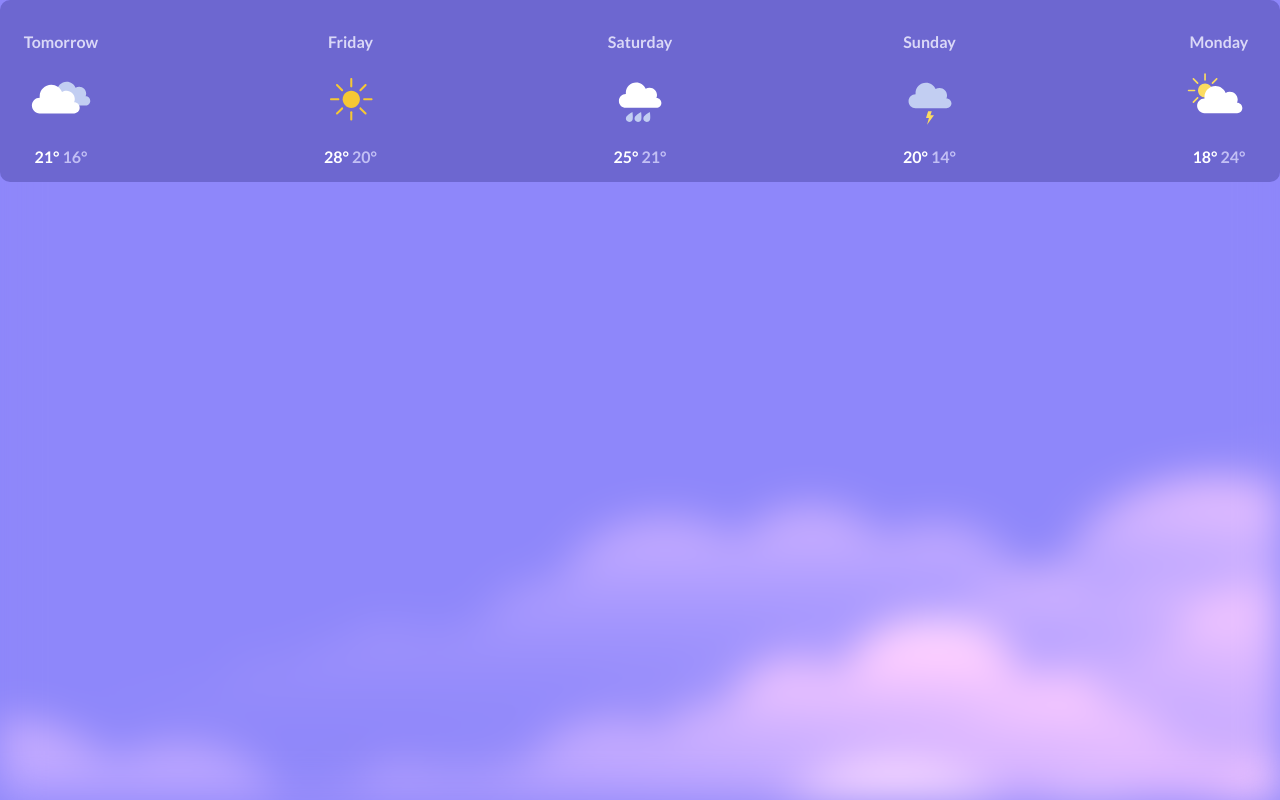
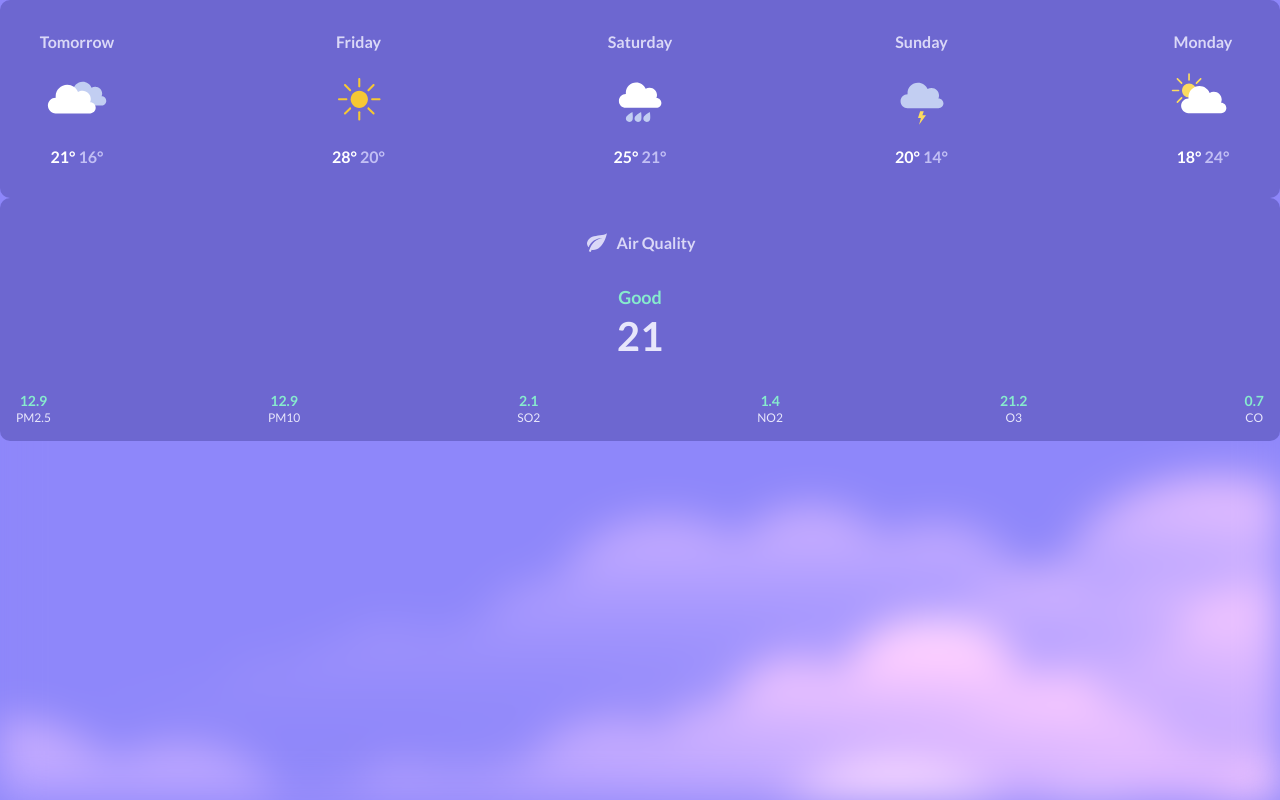
Before and after one commit to KrisMazzini/boraCodar-10, a React (Vite) app: page / in a window 1280 px wide. Built offline with nearby package versions, Linux system fonts and the light colour scheme.

Commit message:
create air quality component

```diff
--- /dev/null
+++ b/src/components/AirQuality/index.tsx
@@ -0,0 +1,52 @@
+import leaf from '../../assets/leaf.svg'
+import { Container, Indexes, Infos } from './styles'
+
+import { Card } from '../Card'
+import { CardHeader } from '../CardHeader'
+import { AirQualityInfo, AirQualityInfoProps } from '../AirQualityInfo'
+
+export function AirQuality() {
+  const airInfos: AirQualityInfoProps[] = [
+    {
+      info: 'PM2.5',
+      value: 12.9,
+    },
+    {
+      info: 'PM10',
+      value: 12.9,
+    },
+    {
+      info: 'SO2',
+      value: 2.1,
+    },
+    {
+      info: 'NO2',
+      value: 1.4,
+    },
+    {
+      info: 'O3',
+      value: 21.2,
+    },
+    {
+      info: 'CO',
+      value: 0.7,
+    },
+  ]
+
+  return (
+    <Card>
+      <Container>
+        <CardHeader title="Air Quality" icon={<img src={leaf} alt="" />} />
+        <Indexes>
+          <span>Good</span>
+          <span>21</span>
+        </Indexes>
+        <Infos>
+          {airInfos.map((info) => {
+            return <AirQualityInfo {...info} key={info.info} />
+          })}
+        </Infos>
+      </Container>
+    </Card>
+  )
+}
--- /dev/null
+++ b/src/components/AirQuality/styles.ts
@@ -0,0 +1,35 @@
+import styled from 'styled-components'
+
+export const Container = styled.div`
+  display: flex;
+  flex-direction: column;
+  justify-content: space-between;
+  gap: 3.2rem;
+`
+
+export const Indexes = styled.div`
+  display: flex;
+  flex-direction: column;
+  align-items: center;
+  gap: 0.4rem;
+
+  span:first-child {
+    font-size: 1.8rem;
+    line-height: 2.2rem;
+    color: ${(props) => props.theme['green-100']};
+  }
+
+  span:last-child {
+    font-size: 4rem;
+    line-height: 4.8rem;
+
+    color: ${(props) => props.theme['gray-100']};
+  }
+`
+
+export const Infos = styled.ul`
+  display: flex;
+  justify-content: space-between;
+  align-items: center;
+  gap: 1.6rem;
+`
--- /dev/null
+++ b/src/components/AirQualityInfo/index.tsx
@@ -0,0 +1,15 @@
+import { Container } from './styles'
+
+export interface AirQualityInfoProps {
+  info: string
+  value: number
+}
+
+export function AirQualityInfo({ info, value }: AirQualityInfoProps) {
+  return (
+    <Container>
+      <span>{value}</span>
+      <span>{info}</span>
+    </Container>
+  )
+}
--- /dev/null
+++ b/src/components/AirQualityInfo/styles.ts
@@ -0,0 +1,21 @@
+import styled from 'styled-components'
+
+export const Container = styled.li`
+  display: flex;
+  flex-direction: column;
+  align-items: center;
+  gap: 0.2rem;
+
+  span:first-child {
+    font-size: 1.4rem;
+    line-height: 1.7rem;
+    color: ${(props) => props.theme['green-100']};
+  }
+
+  span:last-child {
+    font-size: 1.2rem;
+    line-height: 1.4rem;
+    font-weight: 400;
+    color: ${(props) => props.theme['gray-100']};
+  }
+`
--- a/src/components/Card/index.tsx
+++ b/src/components/Card/index.tsx
@@ -1,21 +1,11 @@
 import { ReactNode } from 'react'
 
-import { Container, ContainerProps, Header } from './styles'
+import { Container, ContainerProps } from './styles'
 
 interface CardProps extends ContainerProps {
   children: ReactNode
-  title?: string
-  icon?: ReactNode
 }
 
-export function Card({ children, title, icon, ...rest }: CardProps) {
-  return (
-    <Container {...rest}>
-      <Header>
-        {icon}
-        <span>{title}</span>
-      </Header>
-      {children}
-    </Container>
-  )
+export function Card({ children, ...rest }: CardProps) {
+  return <Container {...rest}>{children}</Container>
 }
--- a/src/components/Card/styles.ts
+++ b/src/components/Card/styles.ts
@@ -22,17 +22,3 @@
   background-color: ${(props) => props.theme['purple-700']};
   backdrop-filter: blur(10px);
 `
-
-export const Header = styled.header`
-  display: flex;
-  align-items: center;
-  justify-content: center;
-  gap: 0.8rem;
-
-  line-height: 1.9rem;
-
-  img {
-    width: 2.4rem;
-    height: 2.4rem;
-  }
-`
--- /dev/null
+++ b/src/components/CardHeader/index.tsx
@@ -0,0 +1,17 @@
+import { ReactNode } from 'react'
+
+import { Container } from './styles'
+
+interface CardHeaderProps {
+  icon: ReactNode
+  title: string
+}
+
+export function CardHeader({ icon, title }: CardHeaderProps) {
+  return (
+    <Container>
+      {icon}
+      <span>{title}</span>
+    </Container>
+  )
+}
--- /dev/null
+++ b/src/components/CardHeader/styles.ts
@@ -0,0 +1,15 @@
+import styled from 'styled-components'
+
+export const Container = styled.header`
+  display: flex;
+  align-items: center;
+  justify-content: center;
+  gap: 0.8rem;
+
+  line-height: 1.9rem;
+
+  img {
+    width: 2.4rem;
+    height: 2.4rem;
+  }
+`
--- a/src/components/WeeklyForecast/index.tsx
+++ b/src/components/WeeklyForecast/index.tsx
@@ -38,7 +38,7 @@
   ]
 
   return (
-    <Card>
+    <Card padding="lg">
       <Container>
         {weeklyForecast.map((forecast) => {
           return <WeatherForecast {...forecast} key={forecast.day} />
--- a/src/pages/Home/index.tsx
+++ b/src/pages/Home/index.tsx
@@ -1,10 +1,13 @@
+import { Container } from './styles'
+
+import { AirQuality } from '../../components/AirQuality'
 import { WeeklyForecast } from '../../components/WeeklyForecast'
-import { Container } from './styles'
 
 export function Home() {
   return (
     <Container>
       <WeeklyForecast />
+      <AirQuality />
     </Container>
   )
 }
```
